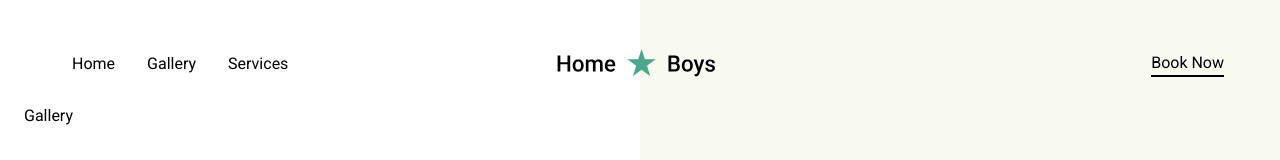
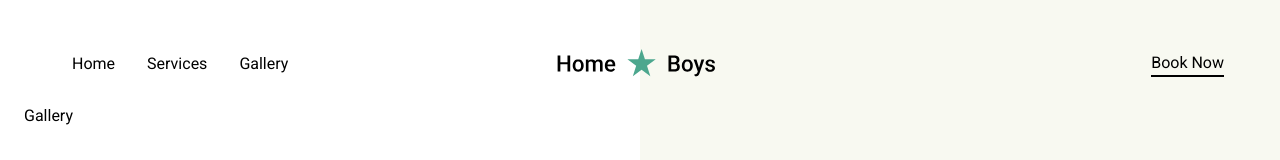
Before and after one commit to AbuSantos/homeboys, a Next.js app: page /Gallery in a window 1280 px wide. Shown: the top 160 px of the page. Built offline with nearby package versions, Linux system fonts and the light colour scheme.

Commit message:
updating vercel

```diff
--- a/components/NavBar.jsx
+++ b/components/NavBar.jsx
@@ -10,10 +10,14 @@ const links = [
     label: 'Home',
     link: '/',
   },
-  { label: 'Gallery', link: '/gallery' },
+
   {
     label: 'Services',
     link: '/services',
+  },
+  {
+    label: 'Gallery',
+    link: '/gallery',
   },
 ]
 
```
